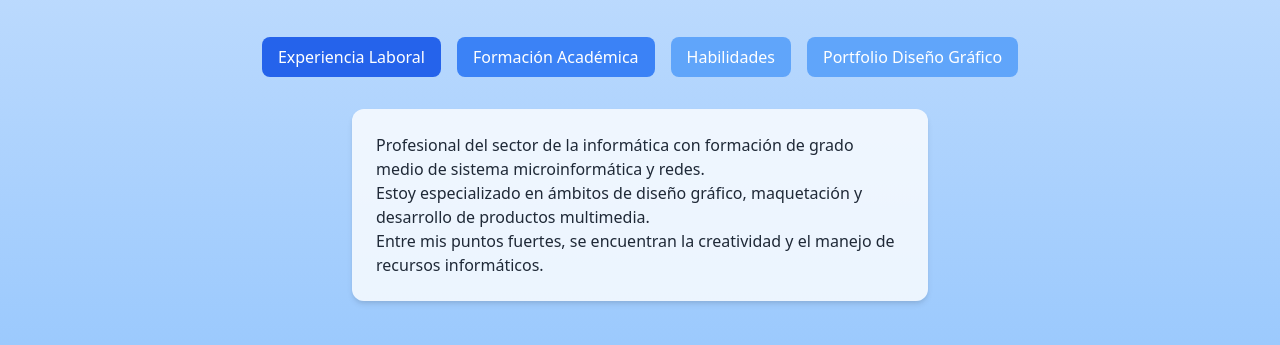
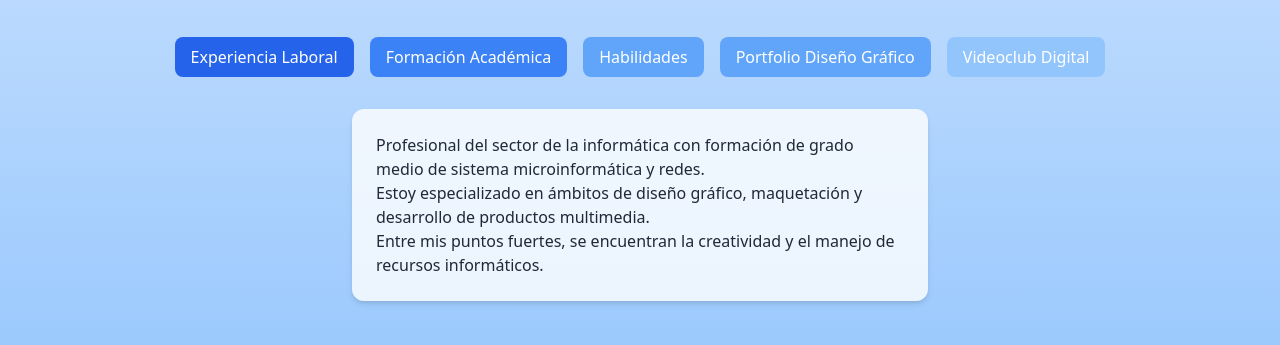
Before and after one commit to alex1994-art/alejandrodiaz_1994, a plain HTML site: page index.html in a window 1280 px wide. Shown: the part 359-704 px from the top of the page. Drawn offline with nearby package versions, Linux system fonts and the light colour scheme.

Commit message:
index.html

```diff
--- a/index.html
+++ b/index.html
@@ -22,6 +22,7 @@
       <a href="formacion.html" class="bg-blue-500 text-white px-4 py-2 rounded-lg hover:bg-blue-600 transition">Formación Académica</a>
       <a href="habilidades.html" class="bg-blue-400 text-white px-4 py-2 rounded-lg hover:bg-blue-500 transition">Habilidades</a>
       <a href="portfoliografico.html" class="bg-blue-400 text-white px-4 py-2 rounded-lg hover:bg-blue-500 transition">Portfolio Diseño Gráfico</a>
+       <a href="https://videoclub-digital.netlify.app/" class="bg-blue-300 text-white px-4 py-2 rounded-lg hover:bg-blue-400 transition">Videoclub Digital</a>
     </div>
      <div class="bg-white bg-opacity-80 rounded-xl shadow-md max-w-xl p-6 text-left">
       <p class="text-gray-800">
```
